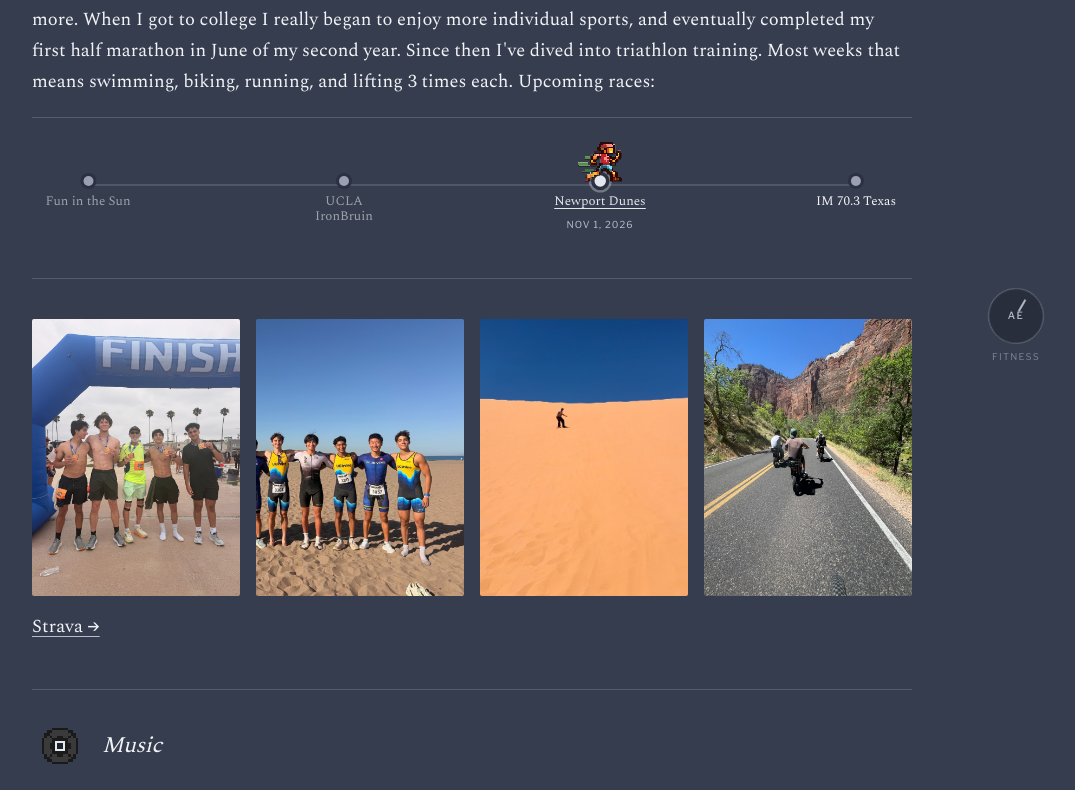
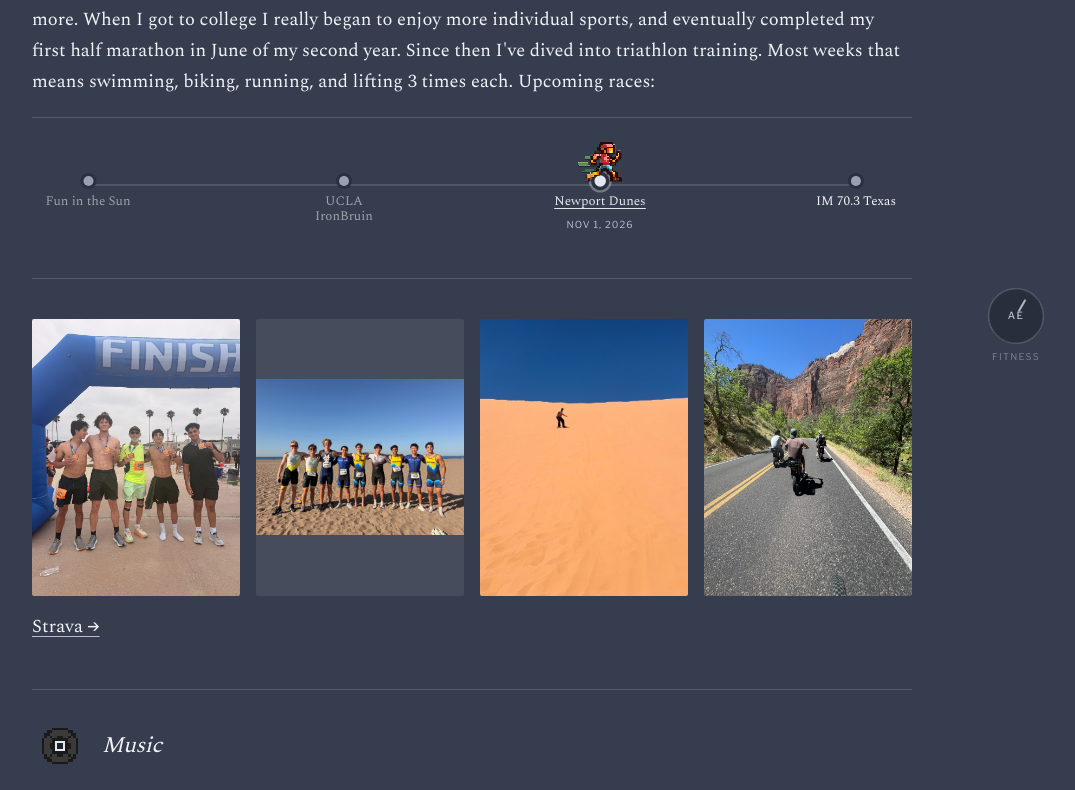
Before and after one commit to alieldaoushyuci/portfolio, a Next.js app: page /about in a window 1280 px wide. Shown: the part 434-1224 px from the top of the page, without its empty margins (168-1243 px from the left). Built offline with nearby package versions, Linux system fonts and the light colour scheme.

Commit message:
Show full triathlon team within existing photo frame

```diff
--- a/app/about/page.jsx
+++ b/app/about/page.jsx
@@ -119,7 +119,7 @@ export default function About() {
                 <div className="travel-gallery-photo">
                   <img
                     src="/fitness/triathlon-team.jpg"
-                    style={{ objectPosition: 'right center' }}
+                    style={{ objectFit: 'contain', objectPosition: 'center' }}
                     alt="UC Irvine triathlon team together on the beach after a race"
                     loading="lazy"
                   />
```
Also changed, not shown: 30 other files (tests, documents, lock files or other folders).
